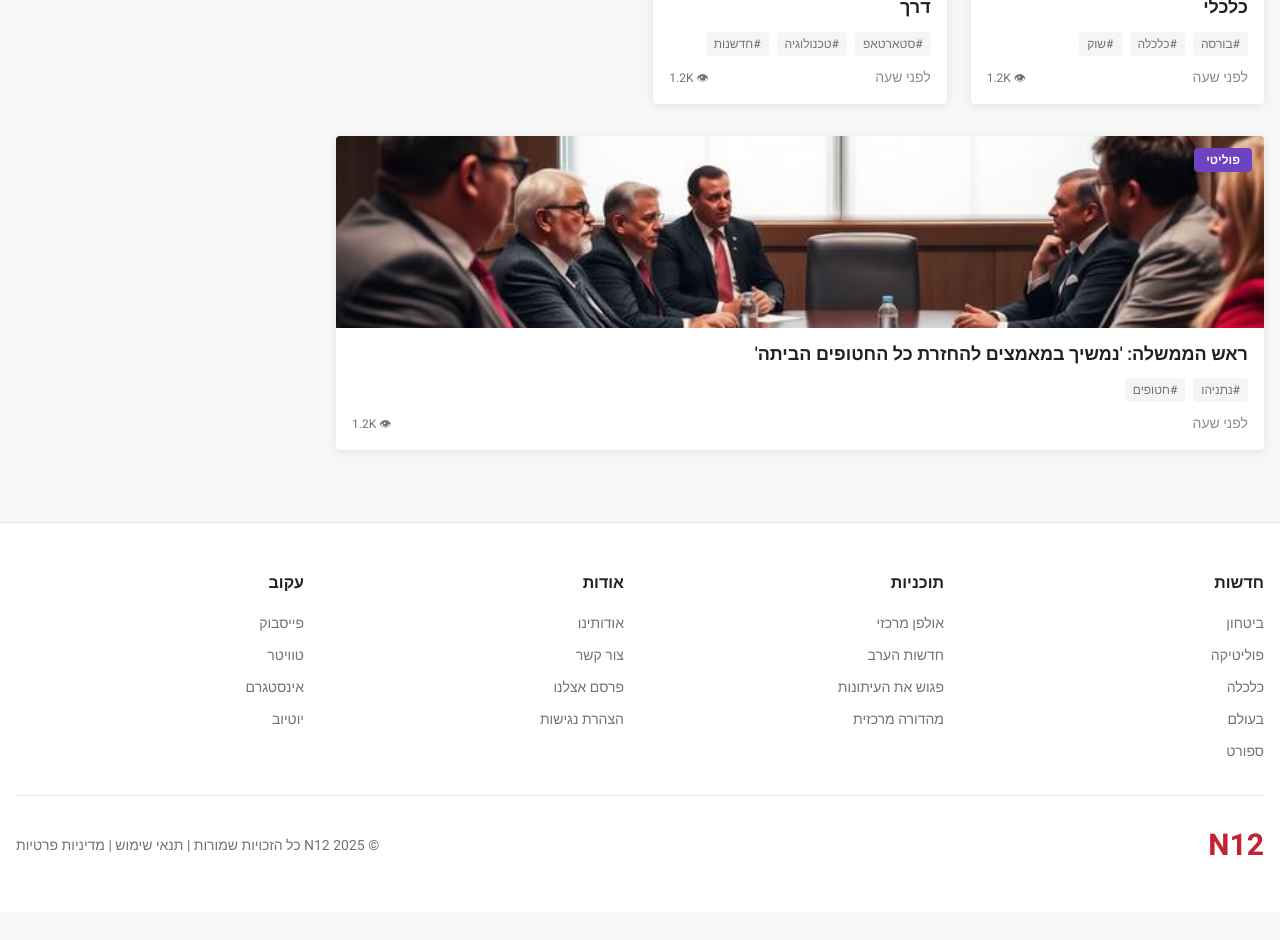
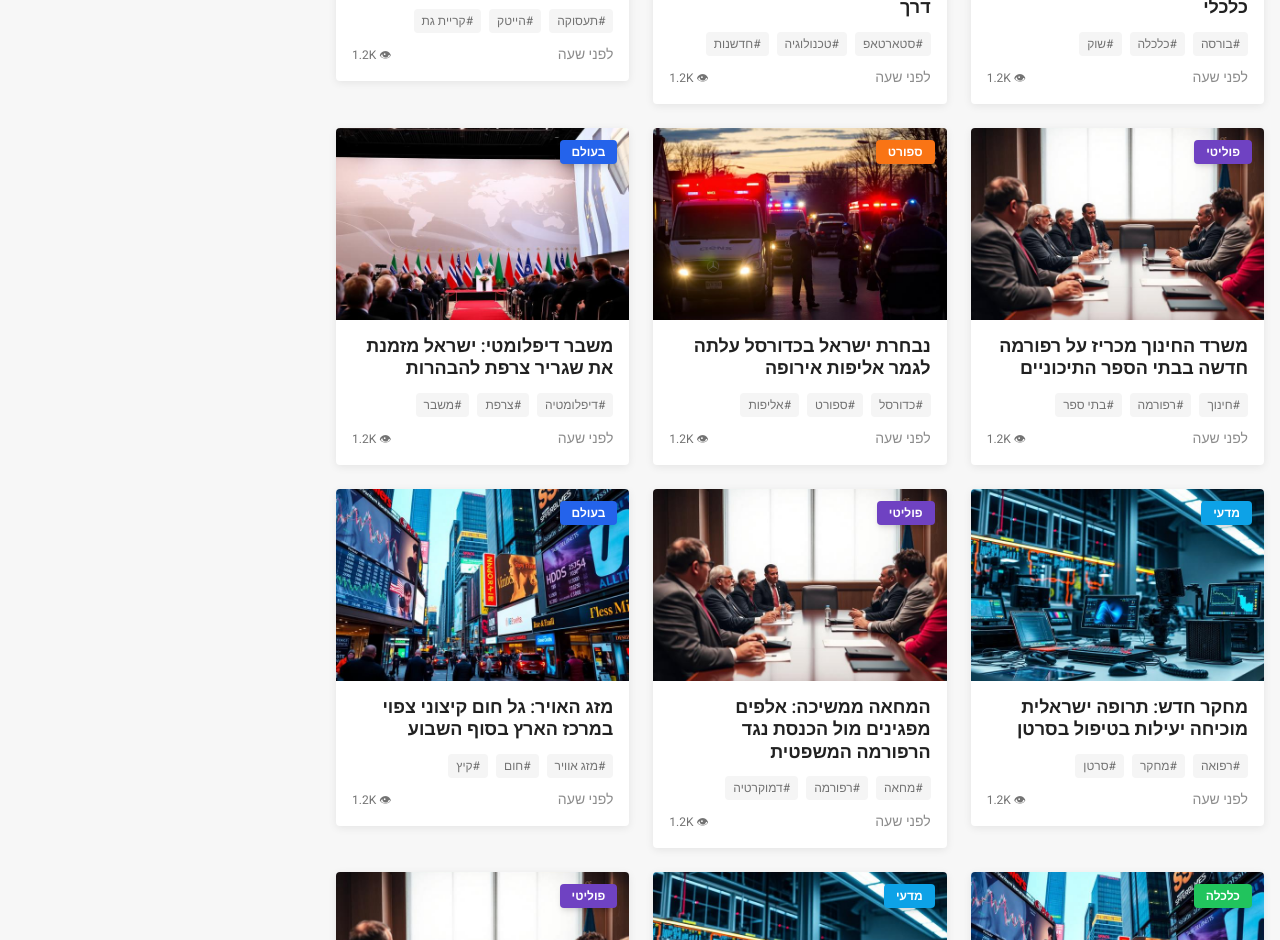
Before and after one commit to yossi6206/news-buddy-builder, a React (Vite) app: page / in a window 1280 px wide. Shown: the part 1860-2800 px from the top of the page. Before the commit the page ends 2772 px from the top, so only its background shows below. Built offline with nearby package versions, Linux system fonts and the light colour scheme; the HTML template or start-up script is replaced by a standard one.

Commit message:
Populate more news content on homepage and articles
- Add numerous new articles and richer content to Index.tsx to make the site look fuller
- Expand Article pages with additional copy/content and imagery
- Introduce varied categories and visuals to enhance realism and aesthetics

```diff
--- a/src/pages/Article.tsx
+++ b/src/pages/Article.tsx
@@ -48,6 +48,18 @@ const Article = () => {
       image: politicsImage,
       category: "בעולם",
       tags: ["דיפלומטיה"],
+    },
+    {
+      title: "צה\"ל מכריז על סיום מבצע רחב היקף בצפון הרצועה",
+      image: breakingImage,
+      category: "ביטחוני",
+      tags: ["צהל", "מבצע"],
+    },
+    {
+      title: "משלחת ישראלית נוסעת למצרים לשיחות בנושא החטופים",
+      image: politicsImage,
+      category: "פוליטי",
+      tags: ["מצרים", "משא ומתן"],
     },
   ];
 
--- a/src/pages/Index.tsx
+++ b/src/pages/Index.tsx
@@ -47,6 +47,90 @@ const Index = () => {
       image: techImage,
       category: "מדעי",
       tags: ["סטארטאפ", "טכנולוגיה", "חדשנות"],
+    },
+    {
+      id: "7",
+      title: "מפעל אינטל בקריית גת מרחיב פעילות: 2,000 משרות חדשות",
+      image: techImage,
+      category: "כלכלה",
+      tags: ["תעסוקה", "הייטק", "קריית גת"],
+    },
+    {
+      id: "8",
+      title: "משרד החינוך מכריז על רפורמה חדשה בבתי הספר התיכוניים",
+      image: politicsImage,
+      category: "פוליטי",
+      tags: ["חינוך", "רפורמה", "בתי ספר"],
+    },
+    {
+      id: "9",
+      title: "נבחרת ישראל בכדורסל עלתה לגמר אליפות אירופה",
+      image: breakingImage,
+      category: "ספורט",
+      tags: ["כדורסל", "ספורט", "אליפות"],
+    },
+    {
+      id: "10",
+      title: "משבר דיפלומטי: ישראל מזמנת את שגריר צרפת להבהרות",
+      image: internationalImage,
+      category: "בעולם",
+      tags: ["דיפלומטיה", "צרפת", "משבר"],
+    },
+    {
+      id: "11",
+      title: "מחקר חדש: תרופה ישראלית מוכיחה יעילות בטיפול בסרטן",
+      image: techImage,
+      category: "מדעי",
+      tags: ["רפואה", "מחקר", "סרטן"],
+    },
+    {
+      id: "12",
+      title: "המחאה ממשיכה: אלפים מפגינים מול הכנסת נגד הרפורמה המשפטית",
+      image: politicsImage,
+      category: "פוליטי",
+      tags: ["מחאה", "רפורמה", "דמוקרטיה"],
+    },
+    {
+      id: "13",
+      title: "מזג האויר: גל חום קיצוני צפוי במרכז הארץ בסוף השבוע",
+      image: economyImage,
+      category: "בעולם",
+      tags: ["מזג אוויר", "חום", "קיץ"],
+    },
+    {
+      id: "14",
+      title: "משרד האוצר מציג תוכנית חדשה להקלות במס לעסקים קטנים",
+      image: economyImage,
+      category: "כלכלה",
+      tags: ["מיסים", "עסקים", "אוצר"],
+    },
+    {
+      id: "15",
+      title: "רכבת ישראל משיקה קו חדש: תל אביב-אילת תוך 3 שעות",
+      image: techImage,
+      category: "מדעי",
+      tags: ["תחבורה", "רכבת", "אילת"],
+    },
+    {
+      id: "16",
+      title: "ביקורת המדינה: ליקויים חמורים בניהול משבר הקורונה",
+      image: politicsImage,
+      category: "פוליטי",
+      tags: ["ביקורת", "קורונה", "ממשלה"],
+    },
+    {
+      id: "17",
+      title: "גל התייקרות: מחירי הדלק עלו ב-8% החודש",
+      image: economyImage,
+      category: "כלכלה",
+      tags: ["מחירים", "דלק", "התייקרות"],
+    },
+    {
+      id: "18",
+      title: "האו\"ם דן היום בהצעה ישראלית לסיום המלחמה בעזה",
+      image: internationalImage,
+      category: "בעולם",
+      tags: ["אום", "עזה", "מלחמה"],
     },
   ];
 
```
